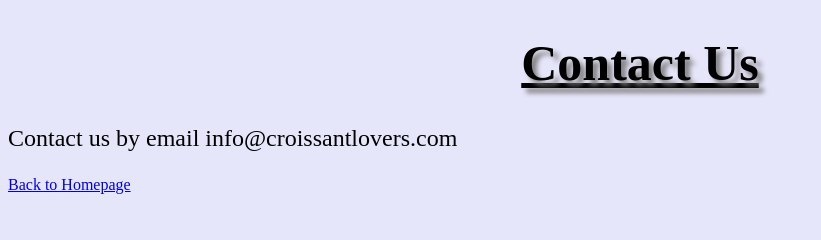
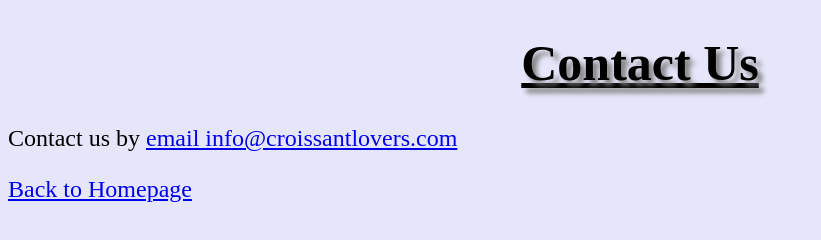
Before and after one commit to Rina707S/Croissant, a plain HTML site: page contact.html in a window 1280 px wide. Shown: the whole page, without its empty margins (0-821 px from the left). Drawn offline with Linux system fonts and the light colour scheme.

Commit message:
Updates contact page, added some css

```diff
--- a/contact.html
+++ b/contact.html
@@ -9,7 +9,12 @@
   </head>
   <body>
     <h1>Contact Us</h1>
-    <p>Contact us by email info@croissantlovers.com</p>
+    <p>
+      Contact us by
+      <a href="mailto:info@croissantlovers.com">
+        email info@croissantlovers.com</a
+      >
+    </p>
     <a href="index.html">Back to Homepage</a>
   </body>
 </html>
--- a/css/styles.css
+++ b/css/styles.css
@@ -10,8 +10,20 @@ h1 {
 }
 
 p {
-  text-align: inherit;
+  text-align: justify;
   font-size: 24px;
+}
+
+a {
+  font-size: 24px;
+}
+
+img {
+  display: block;
+  margin: 0 auto 20px;
+  margin-top: 30px;
+  border-radius: 10px;
+  box-shadow: 5px 5px 5px gray;
 }
 
 .cruissant {
```
